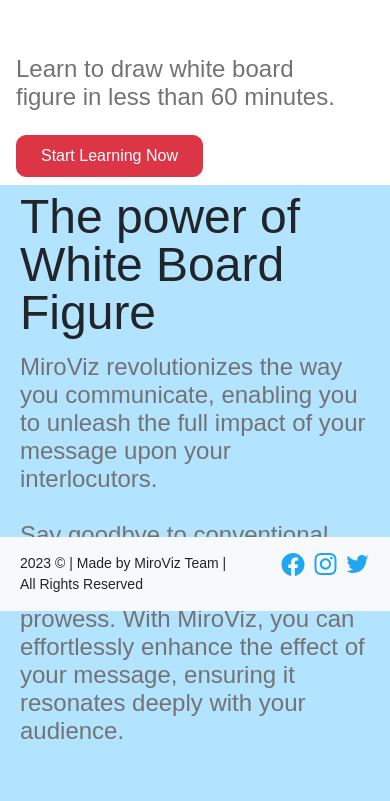
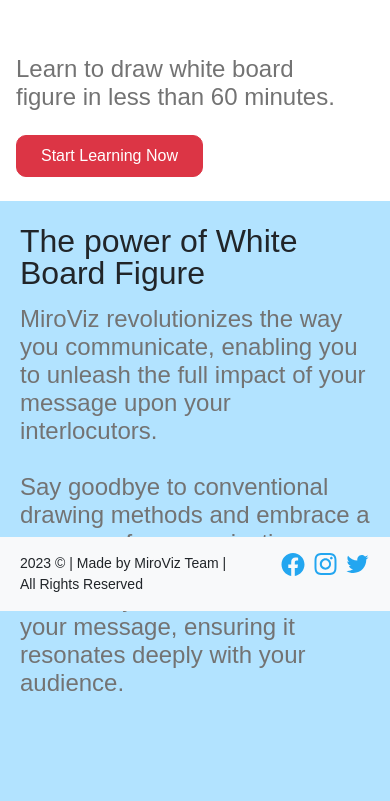
Before and after one commit to juanrios15/test_mrv, a Django app: template test_mrv/templates/home.html in a window 390 px wide. Shown: the part 233-1034 px from the top of the page. After the commit the page ends 924 px from the top, so only its background shows below. Run offline with Django 4.2, Linux system fonts and the light colour scheme; the template is opened without the code that fills it, so the values that code supplies are empty; some libraries are stand-ins or nearby versions.

Commit message:
sizing mobile

```diff
--- a/shells/templates/config_session.html
+++ b/shells/templates/config_session.html
@@ -18,10 +18,10 @@
                         </div>
                     </div>
                     <div class="row">
-                        <div class="col-6 third-text-color">
+                        <div class="col-12 col-md-6 third-text-color">
                             Card content category
                         </div>
-                        <div class="col-6">
+                        <div class="col-12 col-md-6">
                             {% for category in object_list %}
                             <div class="row">
                                 <label>
@@ -65,7 +65,7 @@
                 </div>
             </div>
             <div class="row py-3">
-                <div class="col-12 pb-5 pb-md-1">
+                <div class="col-12 padding_footer pb-md-1">
                     <button type="submit" class="btn btn-danger">Start training session</button>
                 </div>
             </div>
--- a/shells/templates/shell_instruction.html
+++ b/shells/templates/shell_instruction.html
@@ -14,7 +14,7 @@
         {{ usershell.shell.instruction_text}}
     </div>
     <div class="col-12 py-2">
-        <img src="{{ usershell.shell.instruction_image.url}}" alt="Imagen 1" style="max-height: 300px;" class="shadow">
+        <img src="{{ usershell.shell.instruction_image.url}}" alt="Imagen 1" style="max-height: 300px;" class="shadow image_small">
     </div>
     <div class="col-12 py-3 text-end pb-5 pb-md-1">
         <a href="{% url 'shells_app:user-shell-detail-res' usershell.id %}" class="btn btn-danger">
--- a/test_mrv/static/css/base.css
+++ b/test_mrv/static/css/base.css
@@ -84,4 +84,10 @@
         font-size: 32px;
         line-height: 32px;
     }
+    .padding_footer {
+        padding-bottom: 80px !important;
+    }
+    .image_small {
+        max-width: 100% !important;
+    }
 }
--- a/test_mrv/templates/home.html
+++ b/test_mrv/templates/home.html
@@ -12,7 +12,7 @@
             Learn to draw white board figure in less than 60 minutes.
         </div>
     </div>
-    <div class="row px-2 size-24 pt-4">
+    <div class="row px-2 size-24 pt-4 pb-3 pb-md-1">
         <div class="col-12">
             {% if request.user.is_authenticated %}
             <a href="{% url 'shells_app:config' %}" type="button"
@@ -32,13 +32,13 @@
 {% endblock left_side %}
 
 {% block right_side %}
-<div class="row p-2 p-md-5">
-    <div class="col-12 size-48">
+<div class="row pt-4 p-2 p-md-5">
+    <div class="col-12 size_subtitle">
         The power of White Board Figure
     </div>
 </div>
-<div class="row p-2 p-md-5">
-    <div class="col-12 size-24 second-text-color pb-5">
+<div class="row p-2 p-md-5 padding_footer">
+    <div class="col-12 size-24 second-text-color">
         MiroViz revolutionizes the way you communicate, enabling you to unleash the full impact of your message upon
         your interlocutors.
         <br> <br>
--- a/users/templates/login.html
+++ b/users/templates/login.html
@@ -39,7 +39,7 @@
             <button type="submit" class="btn btn-primary form-control">Login</button>
         </div>
     </form>
-    <div class="col-12 pb-5 pb-md-1">
+    <div class="col-12 padding_footer pb-md-1">
         Don't have an account? <a href="{% url 'users_app:register' %}">Sign Up</a>
     </div>
 </div>
--- a/users/templates/register.html
+++ b/users/templates/register.html
@@ -6,7 +6,7 @@
         Get full access!
     </div>
 </div>
-<div class="row p-2 p-md-5 second-text-color size-24">
+<div class="row p-2 pb-4 p-md-5 second-text-color size-24">
     <div class="col-12">
         Learn to draw white board figure in less than 60 minutes.
     </div>
@@ -15,7 +15,7 @@
 
 
 {% block right_side %}
-<div class="row p-2 p-md-5">
+<div class="row p-2 pt-3 p-md-5">
     <div class="col-12 size-64">
         Register now
     </div>
@@ -59,7 +59,7 @@
             <button type="submit" class="btn btn-primary form-control">Sign up</button>
         </div>
     </form>
-    <div class="col-12 pb-5 pb-md-1">
+    <div class="col-12 padding_footer pb-md-1">
         Have already an account? <a href="{% url 'users_app:login' %}">Login</a>
     </div>
 </div>
```
Also changed, not shown: shells/templates/shell_resolution.html (+4 -4 lines), shells/views.py (+3 -4 lines).
